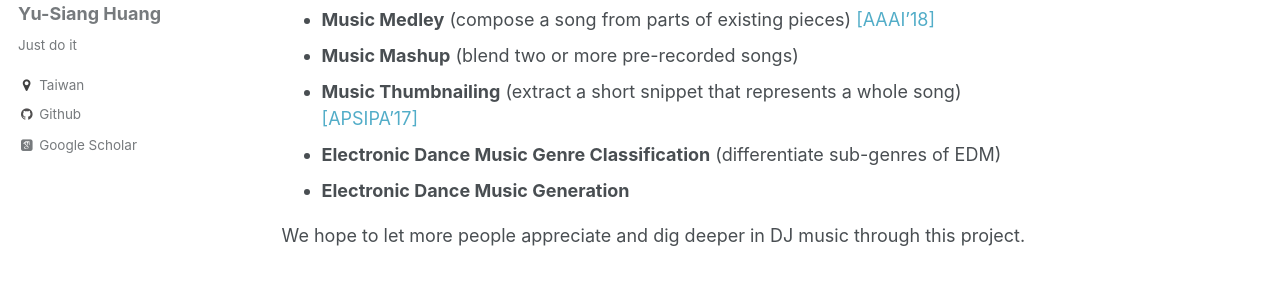
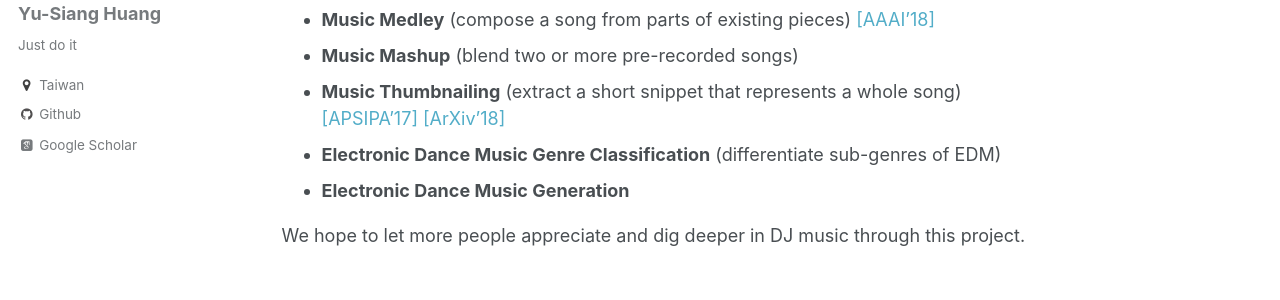
Before and after one commit to remyhuang/remyhuang.github.io, a Jekyll site: the page built from _pages/djnet.md, in a window 1280 px wide. Shown: the part 259-559 px from the top of the page. Built offline with Jekyll 4.4.1, drawn with Linux system fonts in a browser that asks for light colours; some web fonts are replaced.

Commit message:
Update djnet.md

```diff
--- a/_pages/djnet.md
+++ b/_pages/djnet.md
@@ -8,7 +8,7 @@ We present a research project called __DJnet__, whose goal is to make a fully-au
 Toward this goal, we formuate and explore this project to several sub-topics.
 * __Music Medley__ (compose a song from parts of existing pieces) [\[AAAI'18\]](https://arxiv.org/pdf/1709.04384.pdf)
 * __Music Mashup__ (blend two or more pre-recorded songs)
-* __Music Thumbnailing__ (extract a short snippet that represents a whole song) [\[APSIPA'17\]](https://remyhuang.github.io/files/huang17apsipa.pdf)
+* __Music Thumbnailing__ (extract a short snippet that represents a whole song) [\[APSIPA'17\]](https://remyhuang.github.io/files/huang17apsipa.pdf) [\[ArXiv'18\]](https://arxiv.org/abs/1802.10495)
 * __Electronic Dance Music Genre Classification__ (differentiate sub-genres of EDM)
 * __Electronic Dance Music Generation__
 
```
